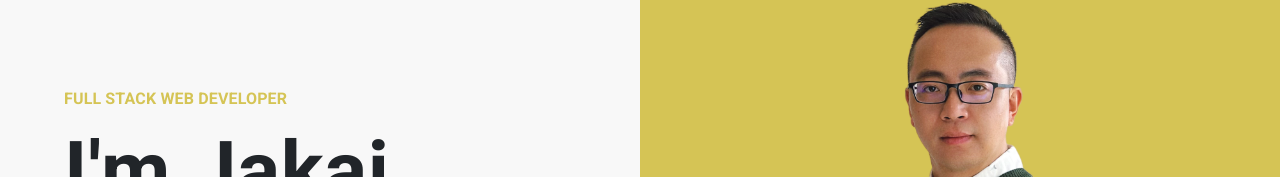
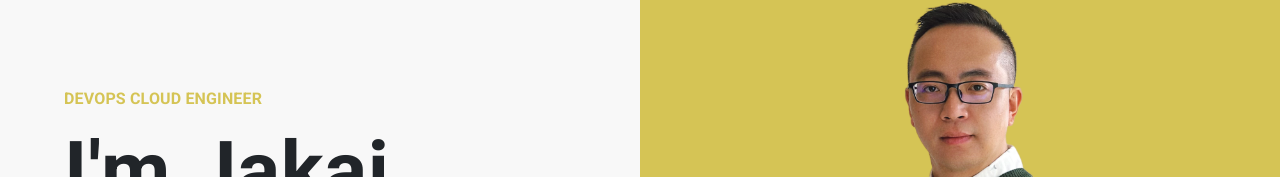
Before and after one commit to JakaiXu/JakaiPage2.0, a Next.js app: page /home in a window 1280 px wide. Shown: the part 151-328 px from the top of the page. Built offline with nearby package versions, Linux system fonts and the light colour scheme.

Commit message:
small bug

```diff
--- a/components/home-page/hero-section.tsx
+++ b/components/home-page/hero-section.tsx
@@ -15,7 +15,7 @@ const HeroSection = () => {
   return (
     <Box sx={heroSectionStyles.positionContainer}>
       <StyledBox>
-        <DefaultTitle>Full Stack Web Developer</DefaultTitle>
+        <DefaultTitle>DevOps Cloud Engineer</DefaultTitle>
         <Typography sx={heroSectionStyles.titleSize}>
           I&apos;m Jakai Everett Xu
         </Typography>
```
